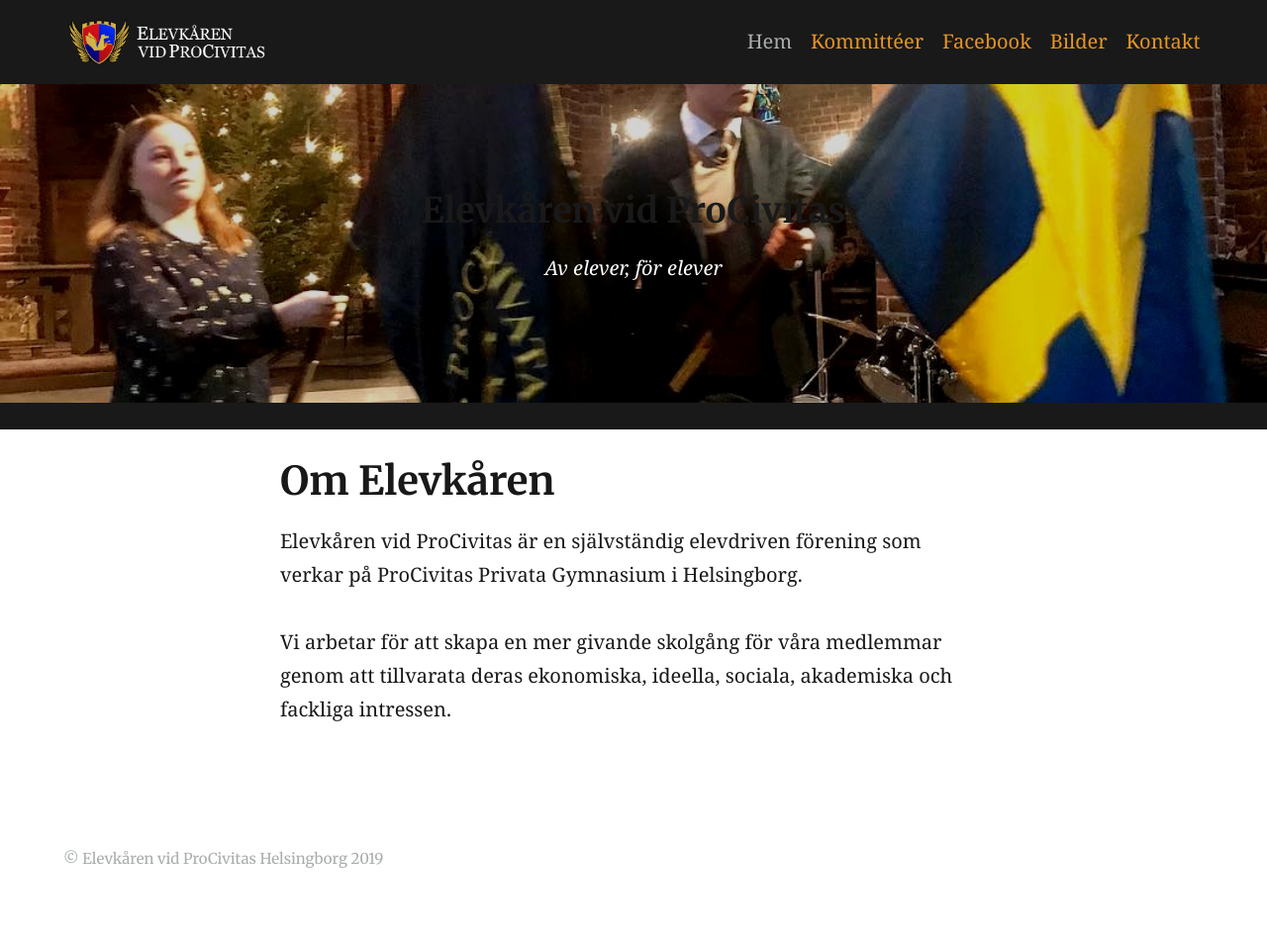
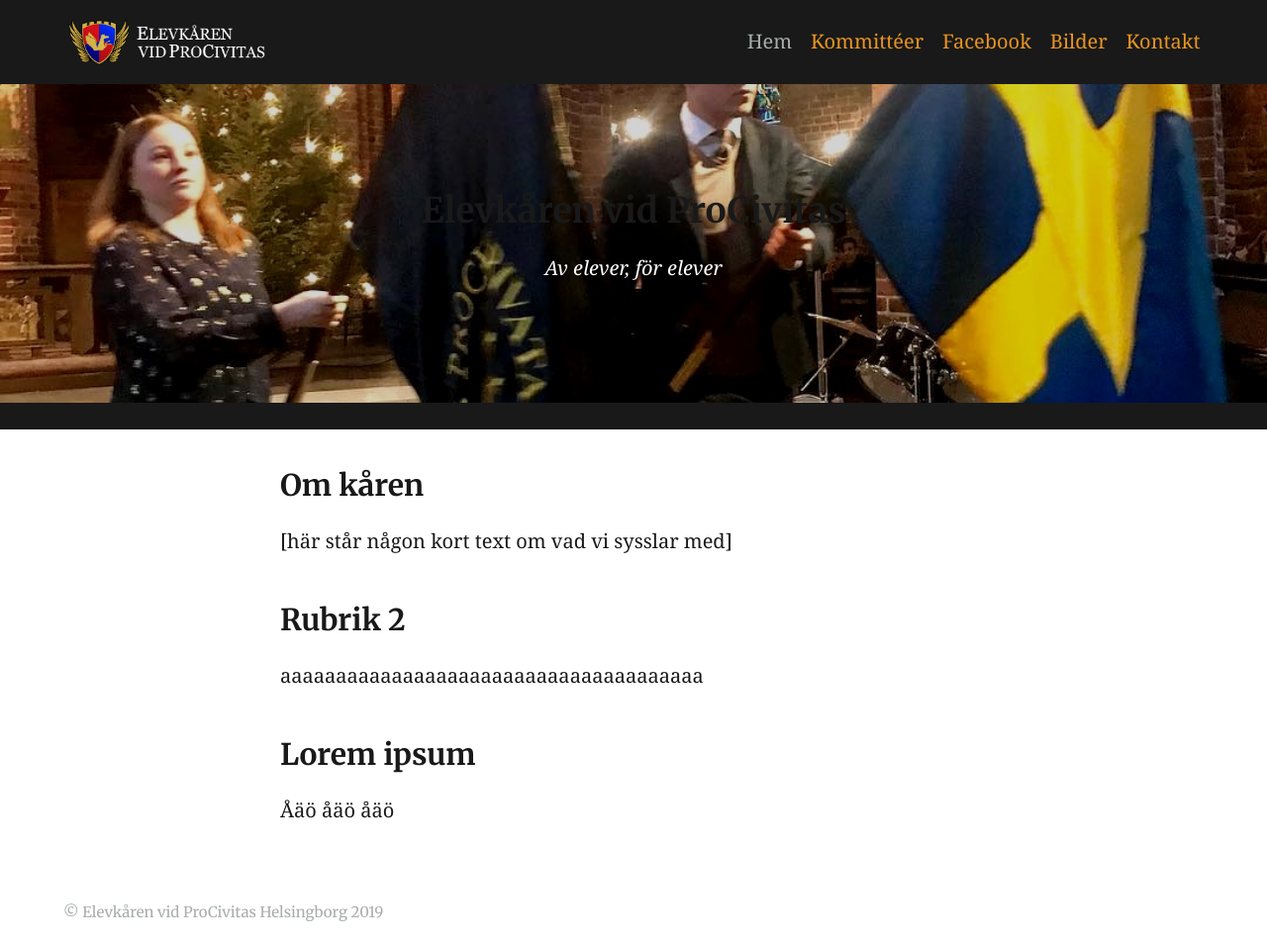
Before and after one commit to ekvp/ekvp.github.io, a Jekyll site: the page built from index.md, in a window 1280 px wide. Shown: the whole page at 99% size. Built offline with Jekyll 4.4.1, drawn with Linux system fonts in a browser that asks for light colours; our own code applies the rules of GitHub Pages for plain Markdown files; before the commit the page ends 900 px from its top, so only the background shows below that.

Commit message:
Update index.md

```diff
--- a/index.md
+++ b/index.md
@@ -7,8 +7,16 @@
 excerpt: " "
 ---
 
-<h1>Om Elevkåren</h1>
+<h3>Om kåren</h3>
 
-Elevkåren vid ProCivitas är en självständig elevdriven förening som verkar på ProCivitas Privata Gymnasium i Helsingborg.
+[här står någon kort text om vad vi sysslar med]
 
-Vi arbetar för att skapa en mer givande skolgång för våra medlemmar genom att tillvarata deras ekonomiska, ideella, sociala, akademiska och fackliga intressen.
+
+<h3>Rubrik 2</h3>
+
+aaaaaaaaaaaaaaaaaaaaaaaaaaaaaaaaaaaaaa
+
+
+<h3>Lorem ipsum</h3>
+
+Åäö åäö åäö
```
